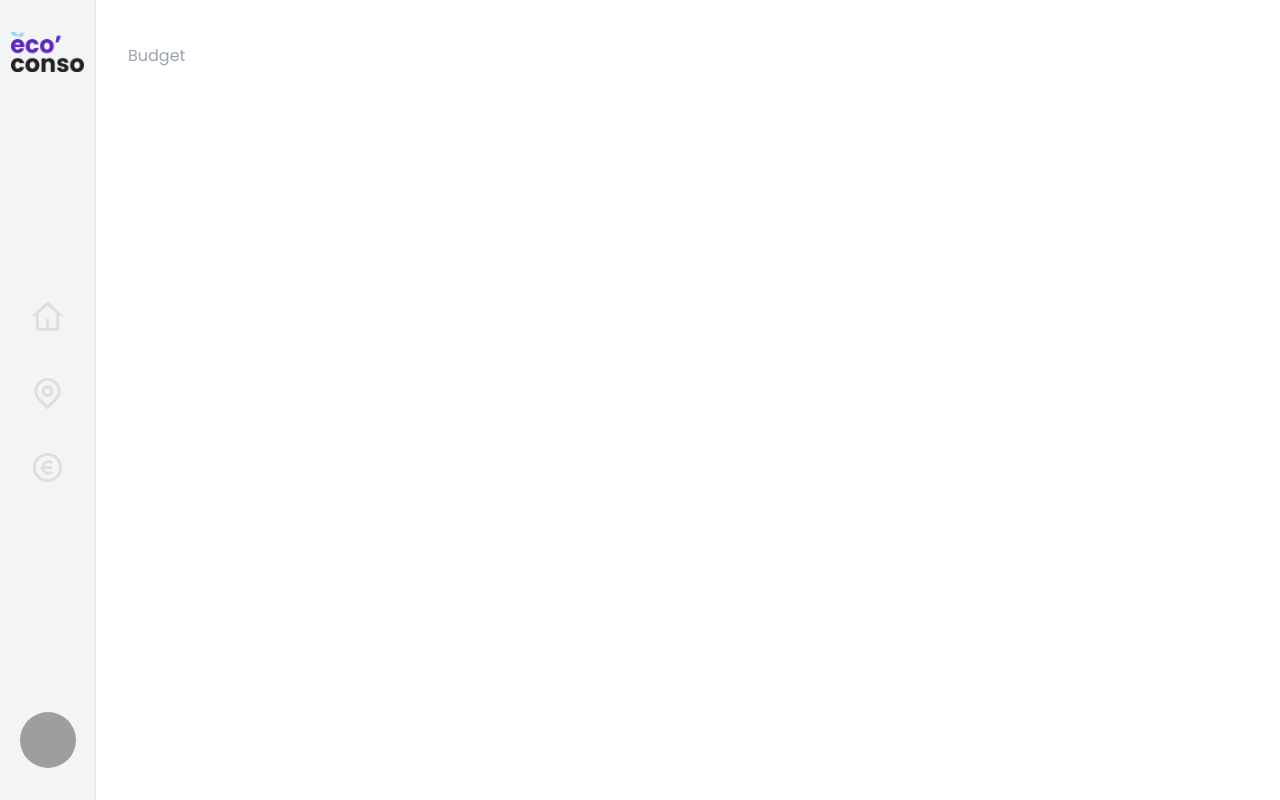
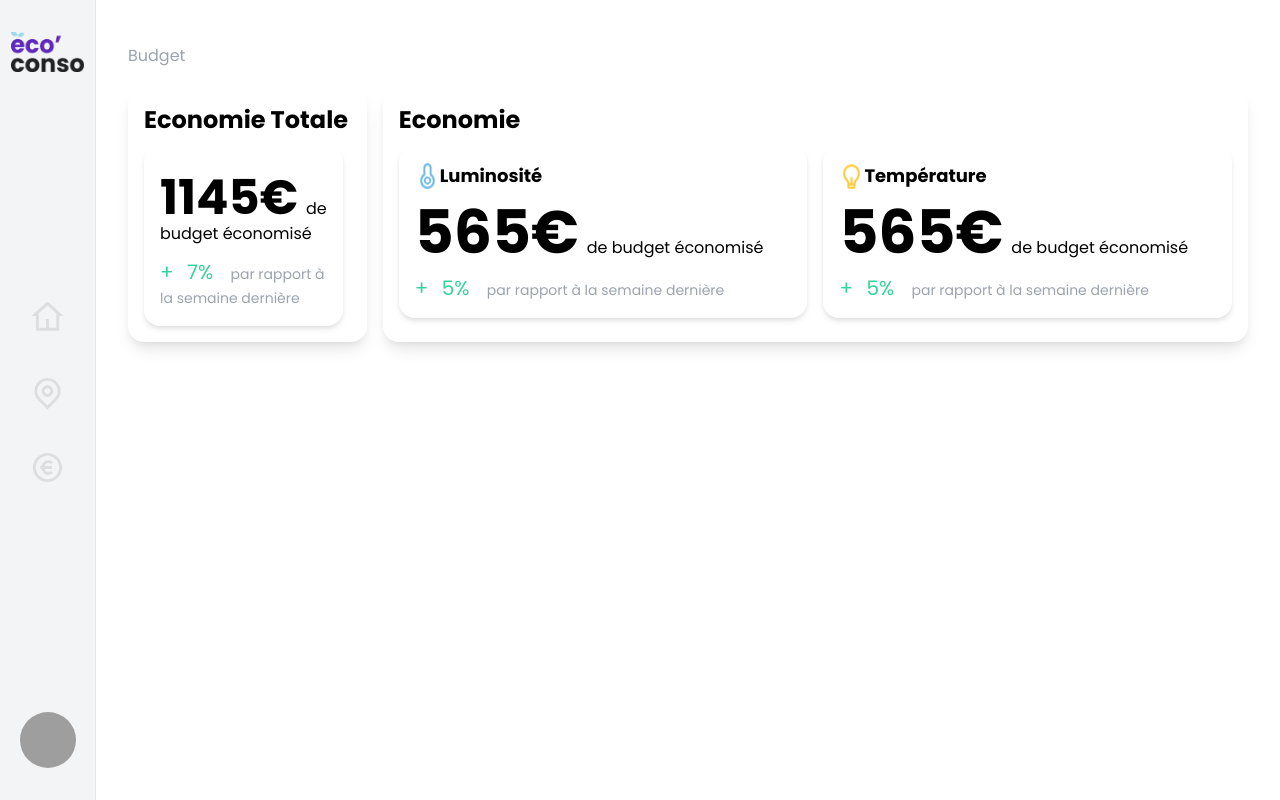
Before and after one commit to bryanFerreiraJS/IoT10, a Vue app: page /budget in a window 1280 px wide. Built offline with nearby package versions, Linux system fonts and the light colour scheme; grey boxes are pictures that could not be loaded; what @tailwindcss/typography would draw is missing.

Commit message:
tast budget inté

```diff
--- /dev/null
+++ b/src/components/Savings.vue
@@ -0,0 +1,60 @@
+<template>
+    <div class="bg-white shadow-lg flex p-4 flex-col rounded-2xl w-4/4 w-full ml-4">
+    <h2 class="text-2xl text-black-600 font-bold">Economie</h2>
+    <div class="mt-2.5 w-full flex list-total-savings">
+      <div class="flex flex-col w-full mr-2 bg-white shadow-md p-4 items-center justify-center text-left rounded-2xl">
+        <div class="flex w-full">
+            <img src="@/assets/images/logo_temperature_2.png" alt="">
+            <h3 class="w-full text-lg text-black-600 font-bold">Luminosité</h3>
+        </div>
+        <div class="mt-3 w-full text-black-600">
+          <span class="text-6xl font-bold">565€</span>
+          <span class="ml-2 text-base">de budget économisé</span>
+        </div>
+        <div class="mt-3 w-full">
+          <span class="text-xl text-green-400">
+            <span class="text-xl mr-2 text-green-400 clear-margin">+</span>
+            5%
+          </span>
+          <span class="text-sm ml-3 text-gray-400">par rapport à la semaine dernière</span>
+        </div>
+      </div>
+
+      <div class="flex flex-col w-full ml-2 bg-white shadow-md p-4 items-center justify-center text-left rounded-2xl clear-margin total-savings-col2">
+        <div class="flex w-full">
+            <img src="@/assets/images/logo_consommation_2.png" alt="">
+            <h3 class="w-full text-lg text-black-600 font-bold">Température</h3>
+        </div>
+        <div class="mt-3 w-full text-black-600">
+          <span class="text-6xl font-bold">565€</span>
+          <span class="ml-2 text-base">de budget économisé</span>
+        </div>
+        <div class="mt-3 w-full">
+          <span class="text-xl text-green-400">
+            <span class="text-xl mr-2 text-green-400 clear-margin">+</span>
+            5%
+          </span>
+          <span class="text-sm ml-3 text-gray-400">par rapport à la semaine dernière</span>
+        </div>
+      </div>
+    </div>
+  </div>
+</template>
+<script>
+import { defineComponent } from 'vue'
+
+export default defineComponent({})
+</script>
+<style scoped>
+  @media screen and (max-width: 830px) {
+    .list-total-savings{
+      flex-direction: column;
+    }
+    .clear-margin{
+      margin: 0;
+    }
+    .total-savings-col2{
+      margin-top: 1rem;
+    }
+  }
+</style>
--- /dev/null
+++ b/src/components/SavingsBudget.vue
@@ -0,0 +1,30 @@
+<template>
+  <div class="bg-white shadow-lg flex p-4 flex-col rounded-2xl w-4/4 lg:w-1/4">
+    <h2 class="text-2xl text-black-600 font-bold">Economie Totale</h2>
+    <div class="mt-2.5 w-full flex list-total-savings">
+      <div class="flex flex-col w-full mr-2 bg-white shadow-md p-4 items-center justify-center text-left rounded-2xl">
+        <div class="mt-3 w-full text-black-600">
+          <span class="text-5xl font-bold">1145€</span>
+          <span class="ml-2 text-base">de budget économisé</span>
+        </div>
+        <div class="mt-3 w-full">
+          <span class="text-xl text-green-400">
+            <span class="text-xl mr-2 text-green-400 clear-margin">+</span>
+            7%
+          </span>
+          <span class="text-sm ml-3 text-gray-400">par rapport à la semaine dernière</span>
+        </div>
+      </div>
+    </div>
+  </div>
+</template>
+
+<script>
+import { defineComponent } from 'vue'
+
+export default defineComponent({})
+</script>
+
+<style scoped>
+
+</style>
--- a/src/views/Budget.vue
+++ b/src/views/Budget.vue
@@ -1,8 +1,24 @@
 <template>
+<div class="flex">
+  <SavingBudget />
+  <Saving />
+</div>
+
 </template>
 
 <script>
-import { defineComponent } from 'vue'
+import { defineComponent } from 'vue';
+import SavingBudget from '@/components/SavingsBudget.vue';
+import Saving from '@/components/Savings.vue';
 
-export default defineComponent({})
+export default defineComponent({
+     components: { SavingBudget,Saving}
+})
 </script>
+<style scoped>
+  @media screen and (max-width: 1040px) {
+    .flex{
+      flex-direction: column;
+    }
+  }
+</style>
```
Also changed, not shown: src/components/Performance.vue (added, +12 -0 lines), src/assets/images/logo_consommation_2.png (added), src/assets/images/logo_temperature_2.png (added).
